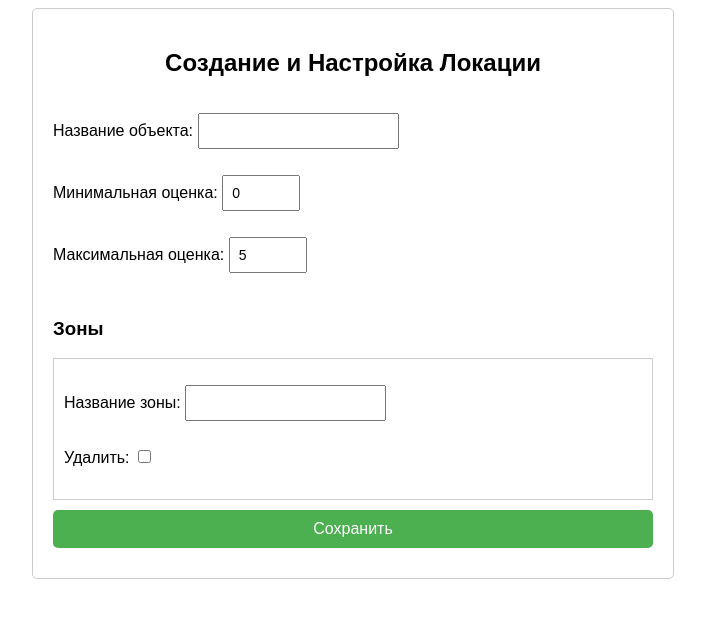
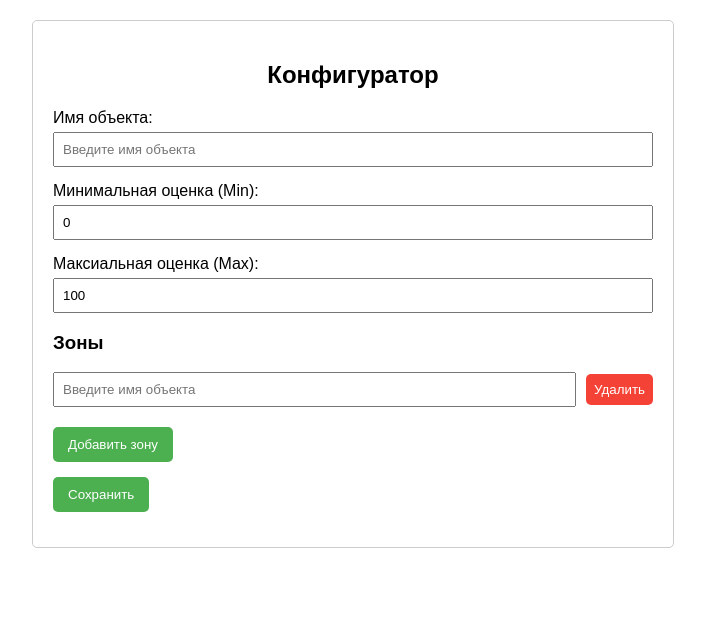
Before and after one commit to akim-13/cleaning, a Django app: page /configurator/ in a window 1280 px wide. Shown: the top 618 px of the page, without its empty margins (287-992 px from the left). Run offline with Django 5.2, Linux system fonts and the light colour scheme; the visitor is signed in with stand-in values (Sample User, id 1).

Commit message:
configurator (everything works)

```diff
--- a/main/templates/main/configurator.html
+++ b/main/templates/main/configurator.html
@@ -1,40 +1,136 @@
 <!DOCTYPE html>
 <html lang="en">
-
 <head>
-    {% load static %}
-    <link rel="stylesheet" href="{% static 'main/css/configurator.css' %}">
     <meta charset="UTF-8">
     <meta name="viewport" content="width=device-width, initial-scale=1.0">
-    <title>Конфигуратор</title>
+    <title>Location Configurator</title>
+
+    <style>
+        body {
+            font-family: Arial, sans-serif;
+            margin: 20px;
+        }
+        .container {
+            max-width: 600px;
+            margin: 0 auto;
+            padding: 20px;
+            border: 1px solid #ccc;
+            border-radius: 5px;
+        }
+        h2 {
+            text-align: center;
+            margin-bottom: 20px;
+        }
+        .form-group {
+            margin-bottom: 15px;
+        }
+        .form-group label {
+            display: block;
+            margin-bottom: 5px;
+        }
+        .form-group input[type="text"],
+        .form-group input[type="number"] {
+            width: 100%;
+            padding: 8px;
+            box-sizing: border-box;
+        }
+        .form-group button {
+            padding: 10px 15px;
+            background-color: #4CAF50;
+            color: white;
+            border: none;
+            border-radius: 5px;
+            cursor: pointer;
+        }
+        .form-group button:hover {
+            background-color: #45a049;
+        }
+        .zone-list {
+            margin-bottom: 20px;
+        }
+        .zone-item {
+            display: flex;
+            align-items: center;
+            margin-bottom: 10px;
+        }
+        .zone-item input {
+            flex: 1;
+            padding: 8px;
+            margin-right: 10px;
+        }
+        .zone-item .remove-zone {
+            background-color: #f44336;
+            color: white;
+            padding: 8px;
+            border: none;
+            border-radius: 5px;
+            cursor: pointer;
+        }
+        .zone-item .remove-zone:hover {
+            background-color: #e53935;
+        }
+    </style>
+
 </head>
 <body>
-    <div class="form-container">
-        <h2>Создание и Настройка Локации</h2>
-        <form method="post">
+    <div class="container">
+        <h2>Конфигуратор</h2>
+        <form id="configurator-form" method="post">
             {% csrf_token %}
 
-            <!-- Location Form -->
-            <div>
-                {{ location_form.as_p }}
+            <!-- Location Name -->
+            <div class="form-group">
+                <label for="location-name">Имя объекта:</label>
+                <input type="text" id="location-name" name="location_name" placeholder="Введите имя объекта" required>
             </div>
 
-            <!-- Zone Forms -->
-            <h3>Зоны</h3>
-            {{ zone_formset.management_form }}
-            {% for form in zone_formset %}
-                <div style="border: 1px solid #ccc; padding: 10px; margin-bottom: 10px;">
-                    {{ form.as_p }}
-                    {% if form.instance.pk %}
-                        <label for="{{ form.prefix }}-DELETE">Удалить зону?</label>
-                        {{ form.DELETE }}
-                    {% endif %}
+            <!-- Mark Range -->
+            <div class="form-group">
+                <label for="mark-range-min">Минимальная оценка (Min):</label>
+                <input type="number" id="mark-range-min" name="mark_range_min" min="0" max="100" value="0" required>
+            </div>
+            <div class="form-group">
+                <label for="mark-range-max">Максиальная оценка (Max):</label>
+                <input type="number" id="mark-range-max" name="mark_range_max" min="0" max="100" value="100" required>
+            </div>
+
+            <!-- Zones -->
+            <div class="zone-list" id="zone-list">
+                <h3>Зоны</h3>
+                <div class="zone-item">
+                    <input type="text" name="zones[]" placeholder="Введите имя объекта" required>
+                    <button type="button" class="remove-zone" onclick="removeZone(this)">Удалить</button>
                 </div>
-            {% endfor %}
+            </div>
+            <div class="form-group">
+                <button type="button" onclick="addZone()">Добавить зону</button>
+            </div>
 
             <!-- Submit Button -->
-            <button type="submit">Сохранить</button>
+            <div class="form-group">
+                <button type="submit">Сохранить</button>
+            </div>
         </form>
     </div>
+
+    <script>
+        // Function to add a new zone input
+        function addZone() {
+            const zoneList = document.getElementById('zone-list');
+            const newZoneItem = document.createElement('div');
+            newZoneItem.classList.add('zone-item');
+            newZoneItem.innerHTML = `
+                <input type="text" name="zones[]" placeholder="Введите имя объекта" required>
+                <button type="button" class="remove-zone" onclick="removeZone(this)">Удалить</button>
+            `;
+            zoneList.appendChild(newZoneItem);
+        }
+
+        // Function to remove a zone input
+        function removeZone(button) {
+            const zoneItem = button.parentElement;
+            zoneItem.remove();
+        }
+    </script>
 </body>
 </html>
--- a/main/templates/main/fill_out.html
+++ b/main/templates/main/fill_out.html
@@ -2,6 +2,8 @@
 <html>
 
 <head>
+    <meta charset="UTF-8">
+    <meta name="viewport" content="width=device-width, initial-scale=1.0">
     {% load static %}
     <link rel="stylesheet" href="{% static 'main/css/fill_out.css' %}">
     <title>Форма качества уборки</title>
--- a/main/templates/main/login.html
+++ b/main/templates/main/login.html
@@ -1,10 +1,14 @@
 <!DOCTYPE html>
 <html>
+
     <head>
+        <meta charset="UTF-8">
+        <meta name="viewport" content="width=device-width, initial-scale=1.0">
         {% load static %}
         <link rel="stylesheet" href="{% static 'main/css/login.css' %}">
         <title>Аунтефикация</title>
     </head>
+
 <body>
     <div class="form-container">
         <h2>Аунтефикация</h2>
--- a/main/templates/main/register.html
+++ b/main/templates/main/register.html
@@ -2,6 +2,8 @@
 <html>
 
 <head>
+    <meta charset="UTF-8">
+    <meta name="viewport" content="width=device-width, initial-scale=1.0">
     {% load static %}
     <link rel="stylesheet" href="{% static 'main/css/register.css' %}">
     <title>Регистрация</title>
--- a/main/templates/main/summary.html
+++ b/main/templates/main/summary.html
@@ -2,6 +2,8 @@
 <html>
 
 <head>
+    <meta charset="UTF-8">
+    <meta name="viewport" content="width=device-width, initial-scale=1.0">
     {% load static %}
     <link rel="stylesheet" href="{% static 'main/css/summary.css' %}">
     <title>Качество уборки</title>
--- a/main/views.py
+++ b/main/views.py
@@ -119,24 +119,23 @@ def summary(request, location):
     return render(request, 'main/summary.html', context)
 
 
+
 @login_required
 def configurator(request):
     if request.method == 'POST':
         location_form = LocationForm(request.POST)
-        zone_formset = ZoneFormSet(request.POST)
 
-        if location_form.is_valid() and zone_formset.is_valid():
+        if location_form.is_valid():
             location = location_form.save()
-            zones = zone_formset.save(commit=False)
-            for zone in zones:
-                zone.location = location
-                zone.save()
+
+            zones = request.POST.getlist('zones[]')
+            for zone_name in zones:
+                Zone.objects.create(location=location, zone_name=zone_name)
             return redirect('main')
+
     else:
         location_form = LocationForm()
-        zone_formset = ZoneFormSet()
 
     return render(request, 'main/configurator.html', {
         'location_form': location_form,
-        'zone_formset': zone_formset,
     })
```
Also changed, not shown: main/templates/main/main.html (+6 -1 lines).
